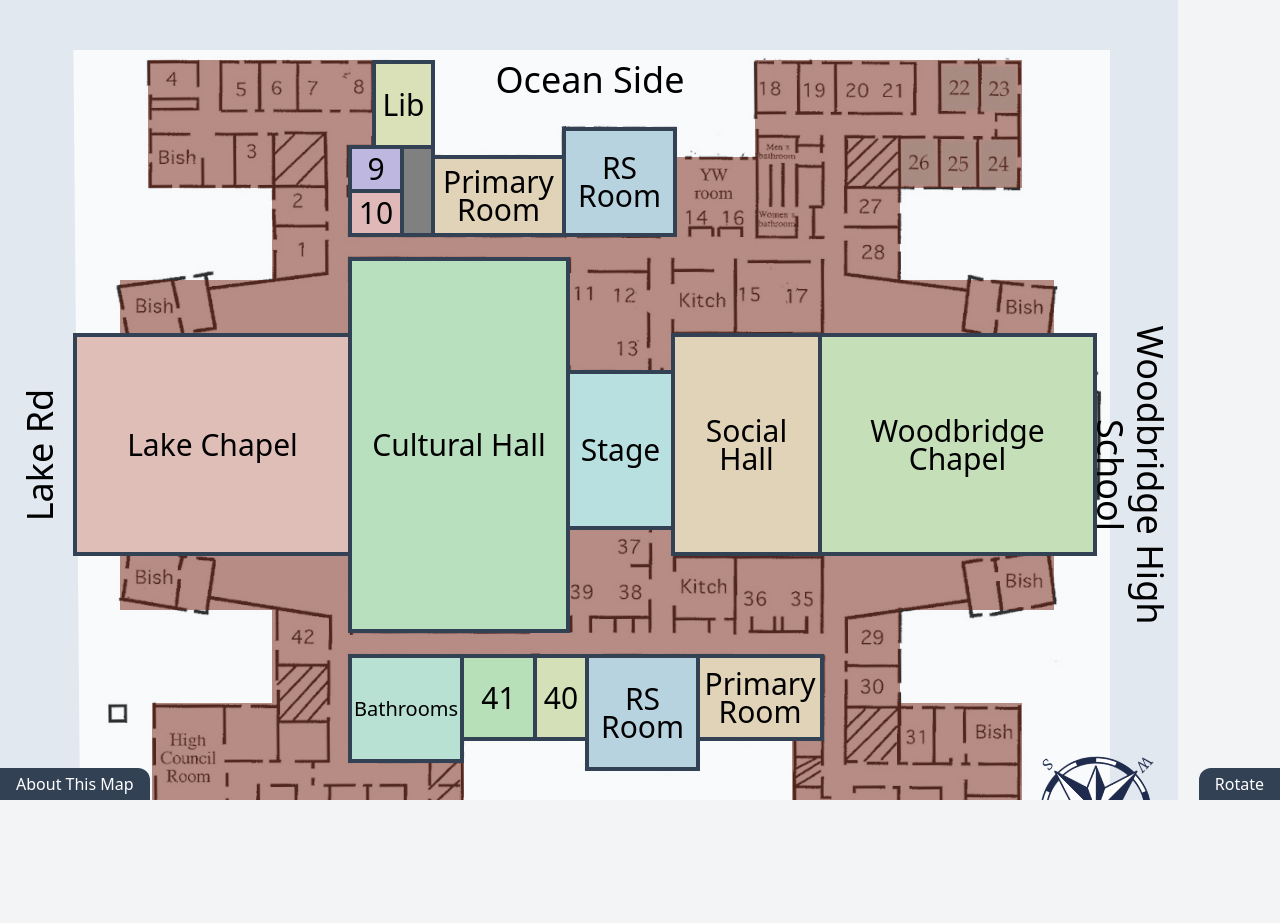
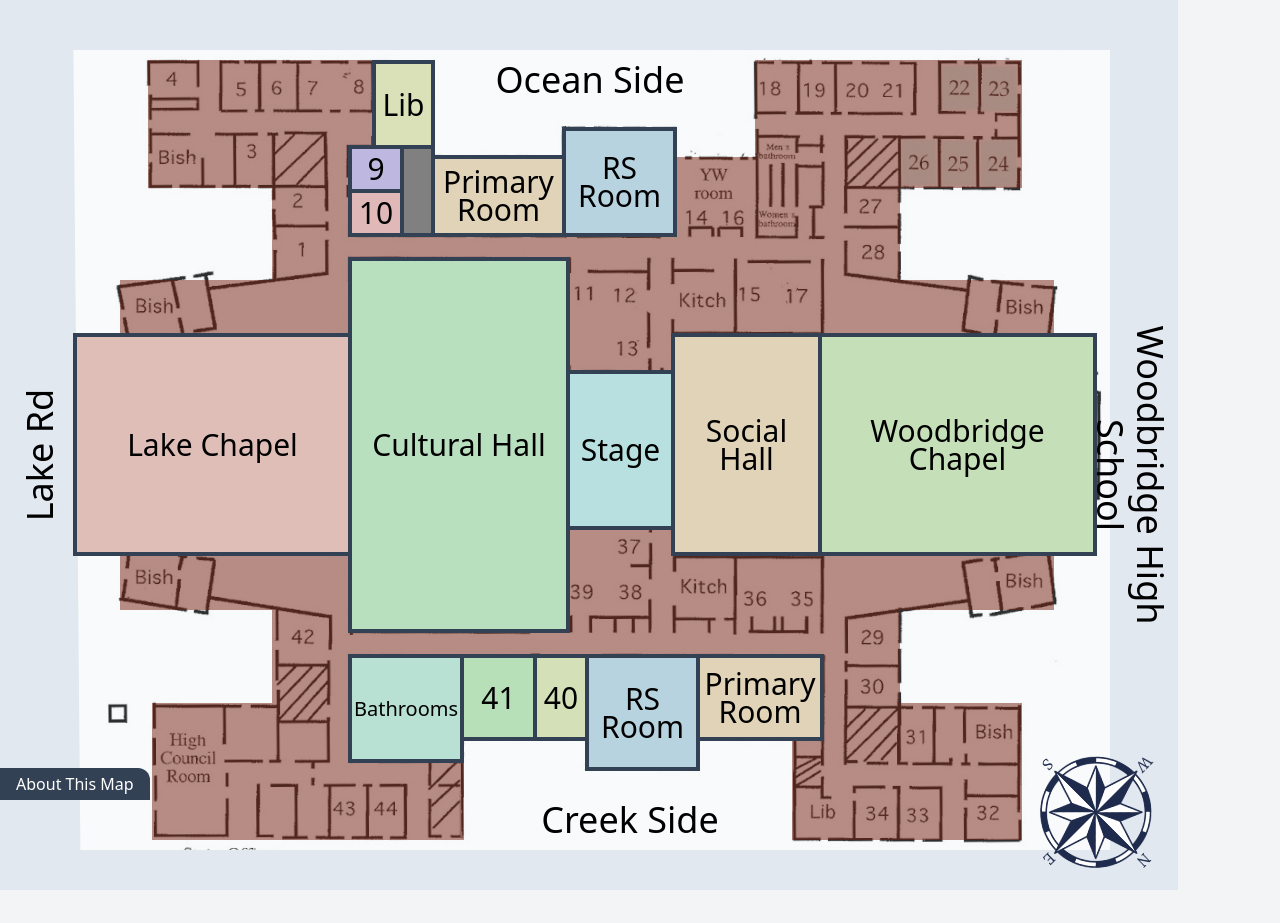
Before and after one commit to trevorallred/23lake, a Next.js app: page / in a window 1280 px wide. Before the commit the page ends 800 px from the top, so only its background shows below. Built offline with nearby package versions, Linux system fonts and the light colour scheme.

Commit message:
remove rotate, better zoom

```diff
--- a/src/pages/index.tsx
+++ b/src/pages/index.tsx
@@ -1,21 +1,10 @@
 import { Building, Layout } from '@/components'
-import { clsx } from 'clsx'
 import Link from 'next/link'
-import { useState } from 'react'
 
 function IndexPage() {
-  const [rotate, setRotate] = useState(false)
   return (
     <Layout>
-      <div className={clsx(['w-full h-full overflow-scroll', rotate && 'rotate-90'])}>
-        <Building />
-      </div>
-      <button
-        onClick={() => setRotate(!rotate)}
-        className="absolute bottom-0 right-0 px-4 py-1 bg-slate-700 text-white rounded-tl-xl hover:bg-slate-800"
-      >
-        Rotate {rotate}
-      </button>
+      <Building />
       <Link
         href="/about"
         className="absolute bottom-0 left-0 px-4 py-1 bg-slate-700 text-white rounded-tr-xl hover:bg-slate-800"
```
